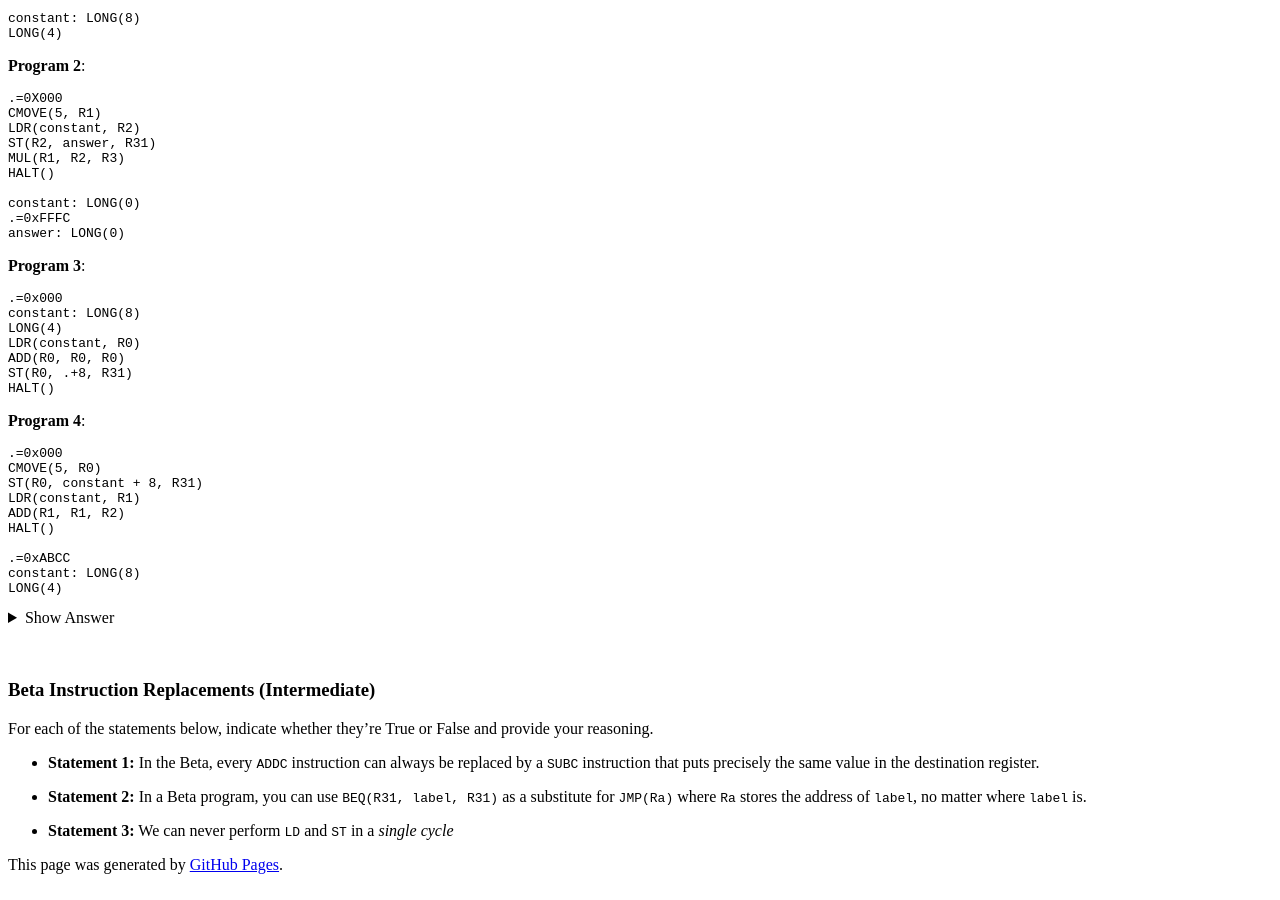
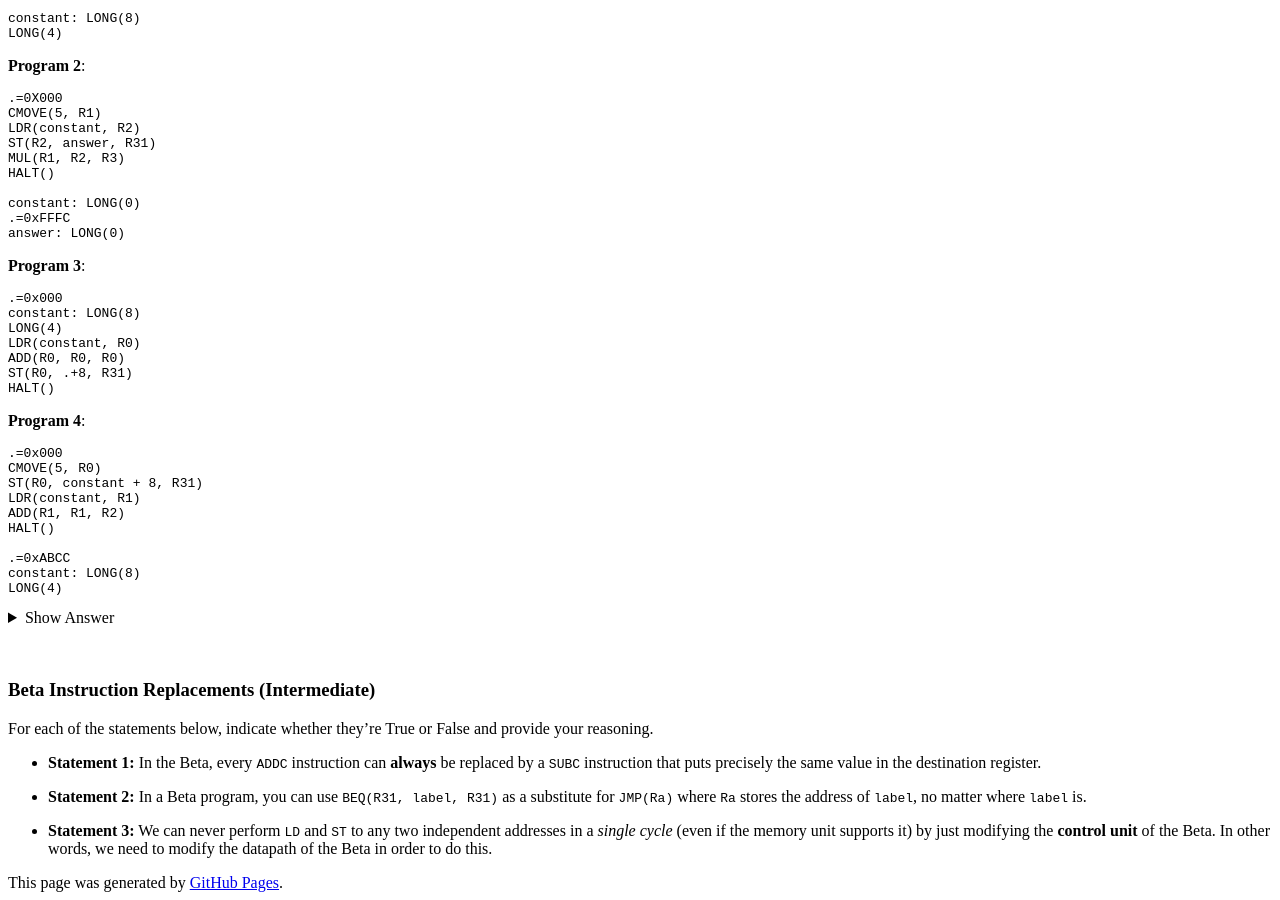
Before and after one commit to natalieagus/natalieagus.github.io, a Jekyll site: the page built from 50002/50002problem_set_5.md, in a window 1280 px wide and 900 px high, scrolled down 3912 px. Built offline with Jekyll 4.4.1, drawn with Linux system fonts in a browser that asks for light colours; formulas are drawn with MathJax 3; a script that is not in the unit is left out; the repository's description, which GitHub fills in, is left out.

Commit message:
50002/50002problem_set_5.md updated from https://stackedit.io/

```diff
--- a/50002/50002problem_set_5.md
+++ b/50002/50002problem_set_5.md
@@ -372,12 +372,14 @@ For **Program 4**:
 
 For each of the statements below, indicate whether they're True or False and provide your reasoning.
 
-* **Statement 1:**  In the Beta, every `ADDC` instruction can always be replaced by a `SUBC` instruction that puts precisely the same value in the destination register.
+* **Statement 1:**  In the Beta, every `ADDC` instruction can **always** be replaced by a `SUBC` instruction that puts precisely the same value in the destination register.
 
 * **Statement 2:** In a Beta program, you can use `BEQ(R31, label, R31)` as a substitute for `JMP(Ra)` where `Ra` stores the address of `label`, no matter where `label` is.
 
-* **Statement 3:** We can never perform `LD` and `ST` in a *single cycle*
+* **Statement 3:** We can never perform `LD` and `ST`  to any two independent addresses in a *single cycle* (even if the memory unit supports it) by just modifying the **control unit** of the Beta. In other words, we need to modify the datapath of the Beta in order to do this.
+
+
 <!--stackedit_data:
-eyJoaXN0b3J5IjpbMTMyOTA4MzcwNiw3MjgyODQyNTgsMjA2Nz
-g5MzcyNSwtMTEyMDQzOTc4NV19
+eyJoaXN0b3J5IjpbNTY0MTYyMDIzLDcyODI4NDI1OCwyMDY3OD
+kzNzI1LC0xMTIwNDM5Nzg1XX0=
 -->
```
